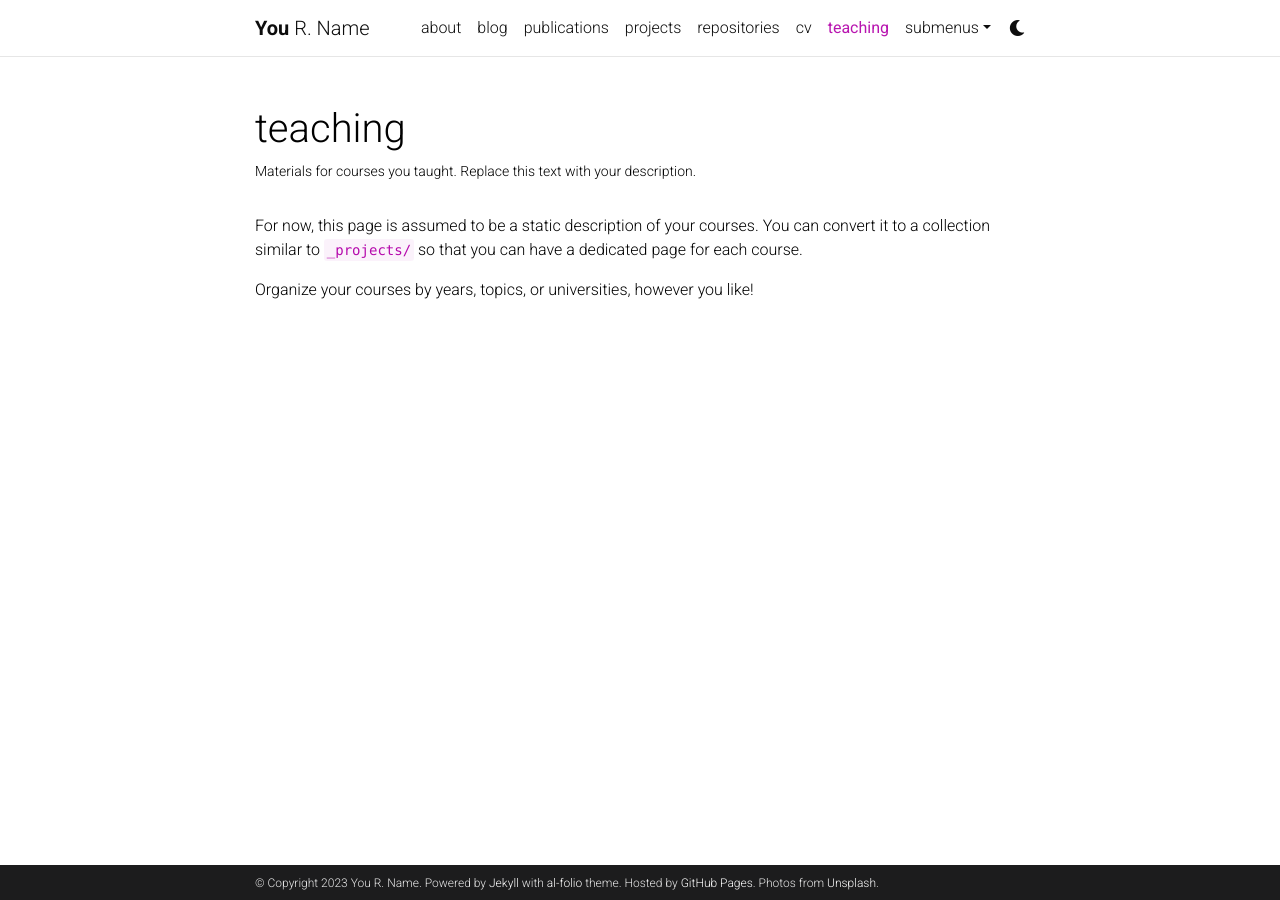
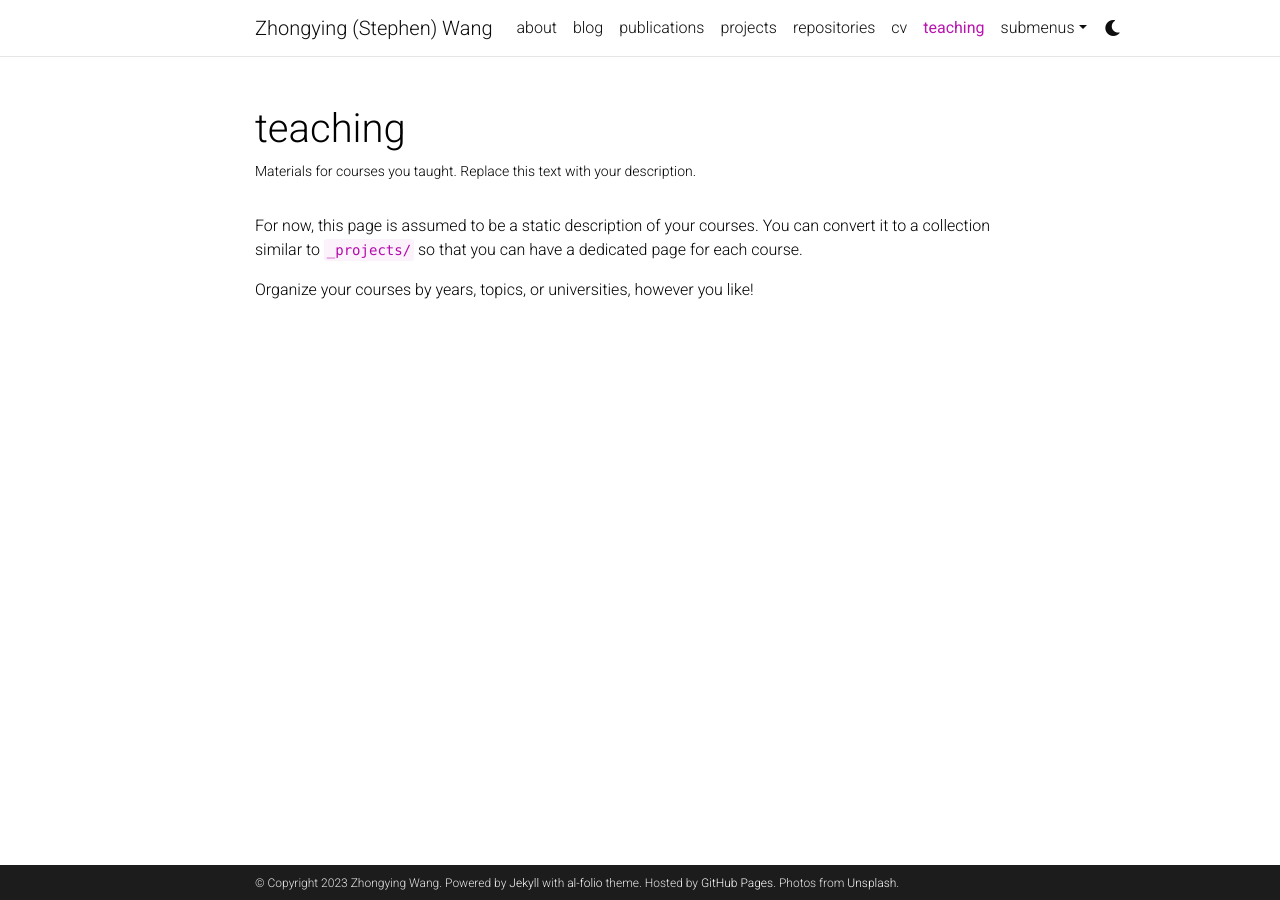
Before and after one commit to InvictusYing/invictusying.github.io, a Jekyll site: the page built from _pages/teaching.md, in a window 1280 px wide. Built offline with Jekyll 4.4.1, drawn with Linux system fonts in a browser that asks for light colours; comment, search, counter and statistics services are not loaded; a style sheet for code colours, icons or effects is not loaded.

Commit message:
personalize

```diff
--- a/_config.yml
+++ b/_config.yml
@@ -2,11 +2,11 @@
 # Site settings
 # -----------------------------------------------------------------------------
 
-title: blank # the website title (if blank, full name will be used instead)
-first_name: You
-middle_name: R.
-last_name: Name
-email: you@example.com
+title: Zhongying (Stephen) Wang # the website title (if blank, full name will be used instead)
+first_name: Zhongying
+middle_name:
+last_name: Wang
+email: Zhongying.Wang@colorado.edu
 description: > # the ">" symbol means to ignore newlines until "footer_text:"
   A simple, whitespace theme for academics. Based on [*folio](https://github.com/bogoli/-folio) design.
 footer_text: >
@@ -18,8 +18,8 @@ keywords: jekyll, jekyll-theme, academic-website, portfolio-website  # add your
 lang: en # the language of your site (for example: en, fr, cn, ru, etc.)
 icon: ⚛️  # the emoji used as the favicon (alternatively, provide image name in /assets/img/)
 
-url: https://alshedivat.github.io # the base hostname & protocol for your site
-baseurl: /al-folio # the subpath of your site, e.g. /blog/
+url: https://invictusying.github.io # the base hostname & protocol for your site
+baseurl:  # the subpath of your site, e.g. /blog/
 last_updated: false # set to true if you want to display last updated in the footer
 impressum_path:  # set to path to include impressum link in the footer, use the same path as permalink in a page, helps to conform with EU GDPR
 
```
